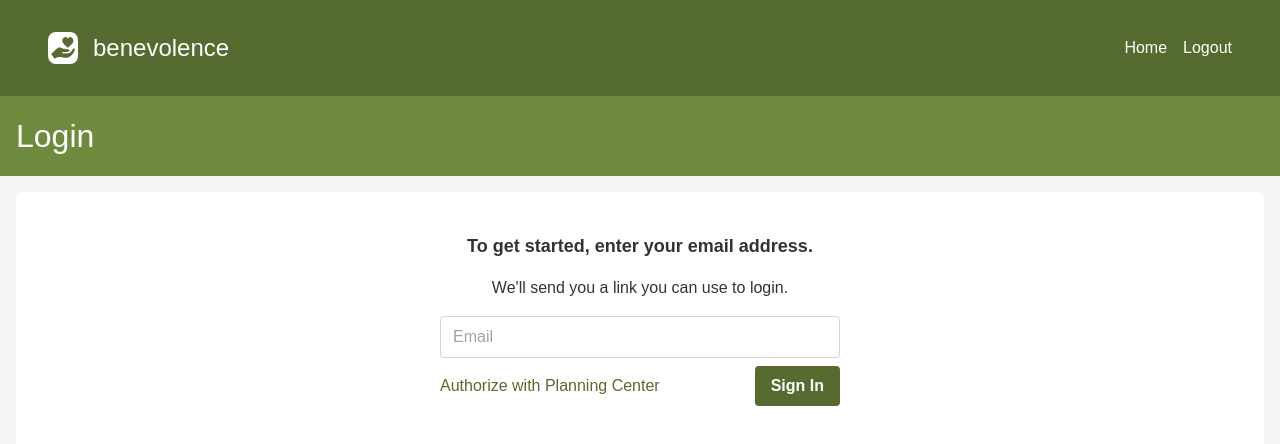
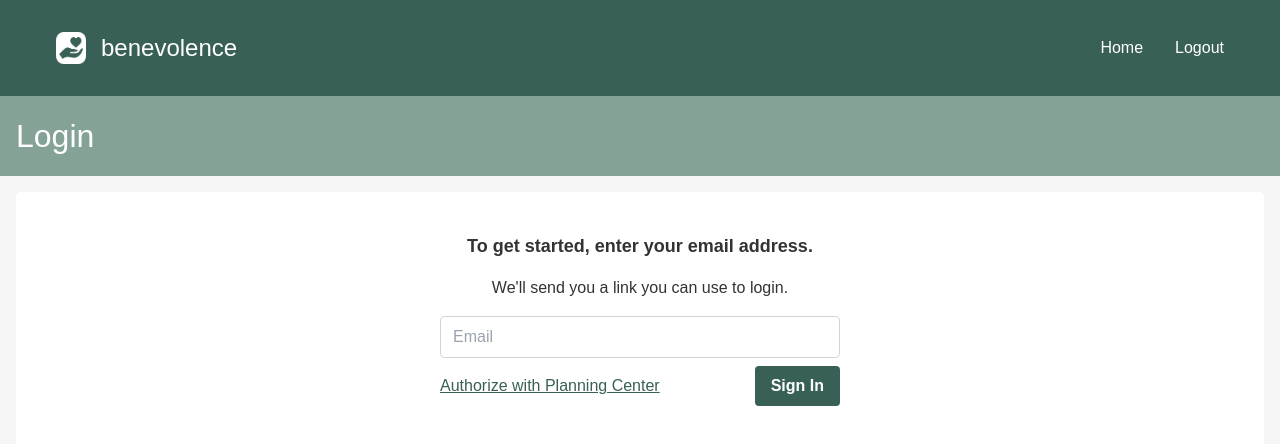
Before and after one commit to hdlane/benevolence-app-client, a React (Vite) app: page /login in a window 1280 px wide. Shown: the top 444 px of the page. Built offline with nearby package versions, Linux system fonts and the light colour scheme; no server answers.

Commit message:
Change color scheme.

```diff
--- a/src/index.css
+++ b/src/index.css
@@ -4,21 +4,21 @@
 
 @layer components {
   .button-primary {
-    @apply bg-[#556b2f] text-white font-semibold py-2 px-4 rounded
-           hover:bg-[#6e8b3d] focus:outline-none focus:ring-2
+    @apply bg-[#396056] text-white font-semibold py-2 px-4 rounded
+           hover:bg-[#84A296] focus:outline-none focus:ring-2
            focus:ring-blue-400 focus:ring-opacity-75;
   }
   .button-outline {
-    @apply border border-[#556b2f] text-[#556b2f] font-semibold py-2 px-4 rounded
-           hover:bg-[#6e8b3d] hover:border-white hover:text-white focus:outline-none focus:ring-2
+    @apply border border-[#396056] text-[#396056] font-semibold py-2 px-4 rounded
+           hover:bg-[#84A296] hover:border-white hover:text-white focus:outline-none focus:ring-2
            focus:ring-blue-400 focus:ring-opacity-75;
   }
 }
 
 body {
-  --primary-color: #556b2f;/*#bc6c25;*/
-  --secondary-color: #556b2f;/*#dda15e;*/
-  --tertiary-color: #6e8b3d;/*#dbcbb3;*/
+  --primary-color: #396056;
+  --secondary-color: #396056;
+  --tertiary-color: #84A296;
   --text-primary-color: #333333;
   --text-secondary-color: #666666;
 
@@ -40,7 +40,11 @@ a {
 }
 
 a:hover {
-  color: #a2cd5a;
+  color: var(--tertiary-color);
+}
+
+.content a {
+  text-decoration: underline;
 }
 
 #root {
@@ -73,15 +77,12 @@ a:hover {
 }
 
 .navbar a {
-    color: white;
-}
-
-.navbar-links a {
+  color: white;
   padding: 0.5rem;
 }
 
-.navbar-links a:hover {
-  color: #a2cd5a;
+.navbar a:hover {
+  color: var(--tertiary-color);
 }
 
 #logo {
```
Also changed, not shown: src/assets/logo.png, 1 other file (tests, documents, lock files or other folders).
